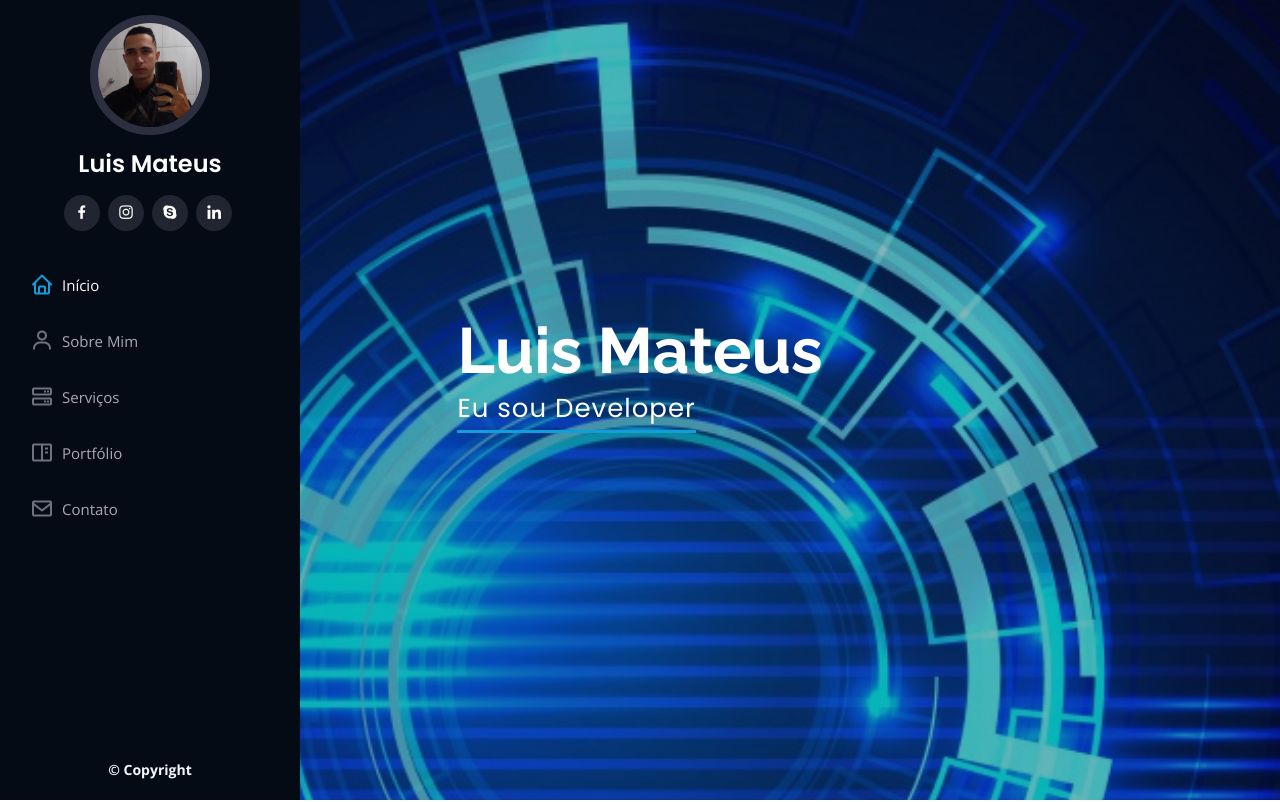
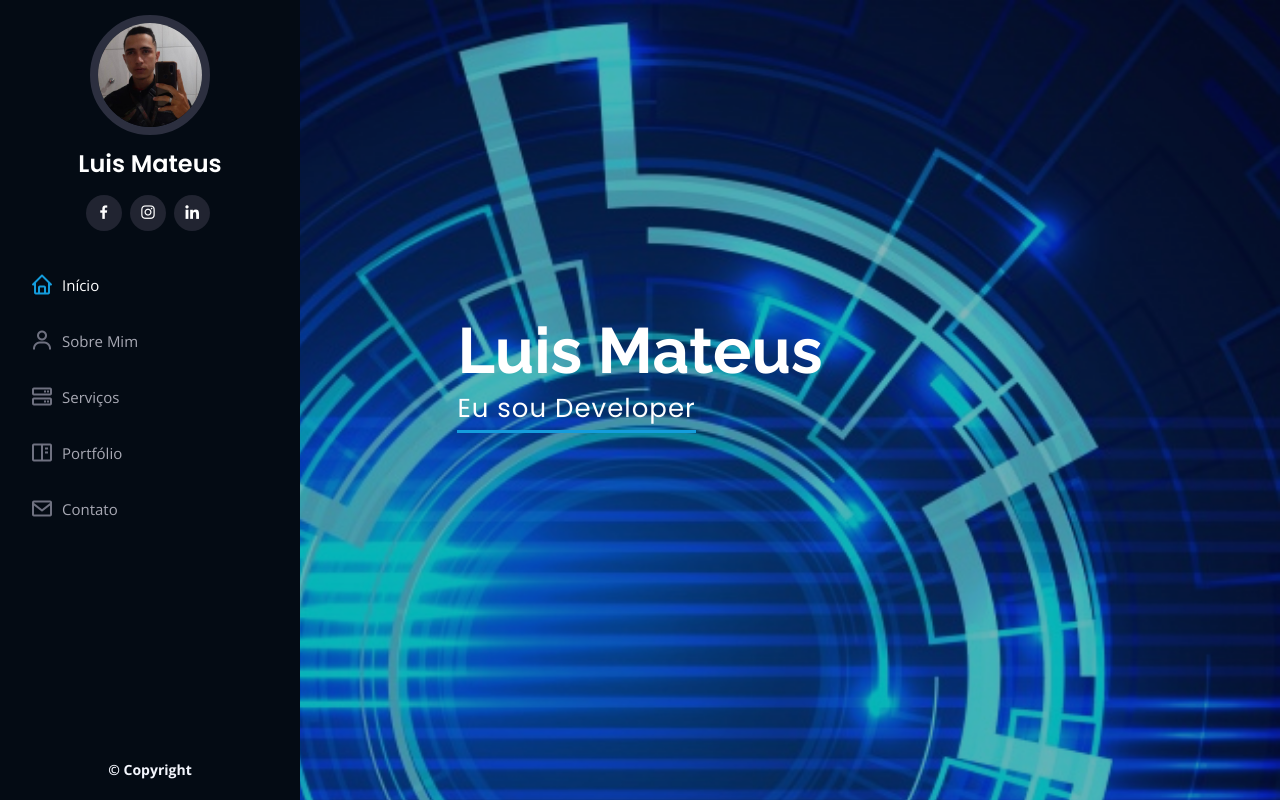
Before and after one commit to luismateusfaria/portfolio, a plain HTML site: page index.html in a window 1280 px wide. Shown: the top 802 px of the page. Drawn offline with nearby package versions, Linux system fonts and the light colour scheme.

Commit message:
Update index.html

```diff
--- a/index.html
+++ b/index.html
@@ -57,10 +57,9 @@
         <img src="assets/img/profile-img.jpg" alt="" class="img-fluid rounded-circle">
         <h1 class="text-light"><a href="index.html">Luis Mateus</a></h1>
         <div class="social-links mt-3 text-center">
-          <a href="#" class="facebook"><i class="bx bxl-facebook"></i></a>
-          <a href="#" class="instagram"><i class="bx bxl-instagram"></i></a>
-          <a href="#" class="google-plus"><i class="bx bxl-skype"></i></a>
-          <a href="#" class="linkedin"><i class="bx bxl-linkedin"></i></a>
+          <a href="https://www.facebook.com/mateus.r.faria/" class="facebook"><i class="bx bxl-facebook"></i></a>
+          <a href="https://www.instagram.com/lmateusfaria/" class="instagram"><i class="bx bxl-instagram"></i></a>
+          <a href="https://www.linkedin.com/in/luis-mateus-dos-reis-faria-979370173/" class="linkedin"><i class="bx bxl-linkedin"></i></a>
         </div>
       </div>
 
```
